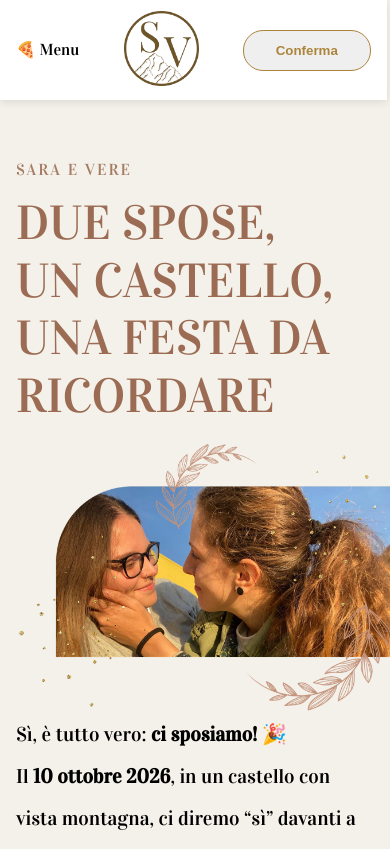
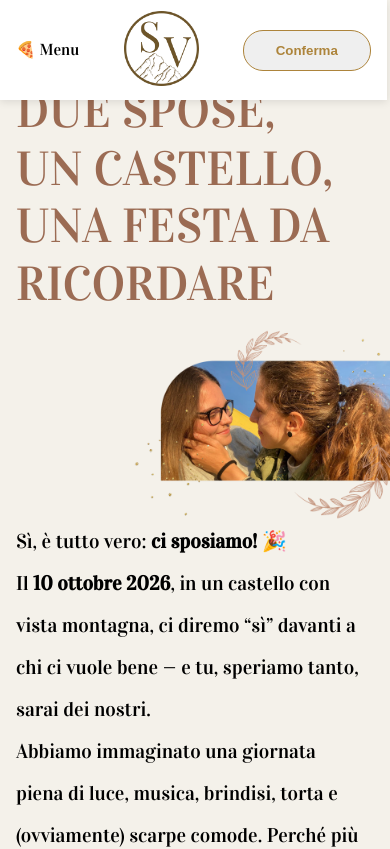
Before and after one commit to Sarafossati/saraeverenawedding, a React (Create React App) app: page / in a window 390 px wide. Shown: the top 849 px of the page. Built offline with nearby package versions, Linux system fonts and the light colour scheme.

Commit message:
fix: responsive content and bugs

```diff
--- a/src/App.css
+++ b/src/App.css
@@ -290,14 +290,14 @@ form textarea::placeholder {
 
 .hero-text-container {
   display: flex;
-  justify-content: center;
+  justify-content: flex-start;
   align-items: flex-start;
-  padding-top: 10rem;
+  padding-top: 3rem;
 }
 
-.hero-text {
+/* .hero-text {
   max-width: 500px;
-}
+} */
 
 .hero-text h5 {
   letter-spacing: 2px;
--- a/src/App.js
+++ b/src/App.js
@@ -116,7 +116,7 @@ function App() {
                   UNA FESTA DA RICORDARE
                 </h1>
                 {isMobile && <div className="container">
-              <img className="banner" src={Banner} alt="Banner" />
+              <img className="banner" src={Banner} alt="Banner" style={{ width: '70%'}} />
             </div>}
                 <p className="desc">
                   Sì, è tutto vero: <span className="bold">ci sposiamo!</span>{" "}
@@ -237,11 +237,8 @@ function App() {
                 >
                   📩 IBAN: IT33I0306911619100000060111 - Sara Valeria Fossati
                   <br />
-                  📱 Per chi ha domande, dubbi o cuori da inviare via WhatsApp:
-                  <br />
                   Vere: 342 940 1406<br /> Sara: 334 228 3562.
                   <br /> Grazie per l’affetto, l’entusiasmo, e per esserci.
-                  Siete meglio di un bonifico.
                 </p>
               </div>
             </div>
```
